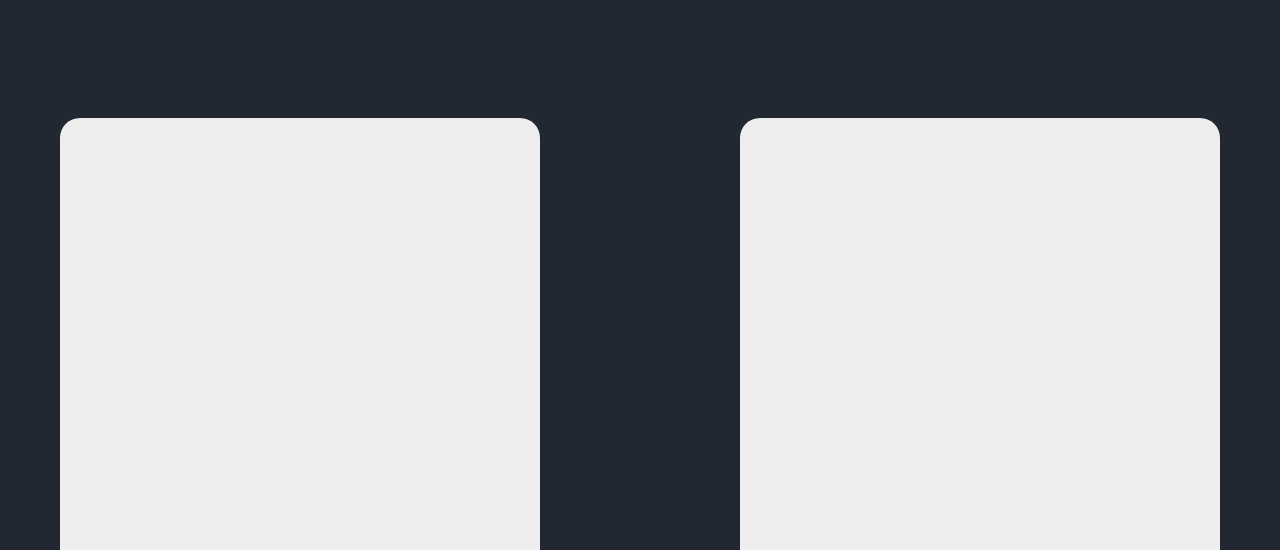
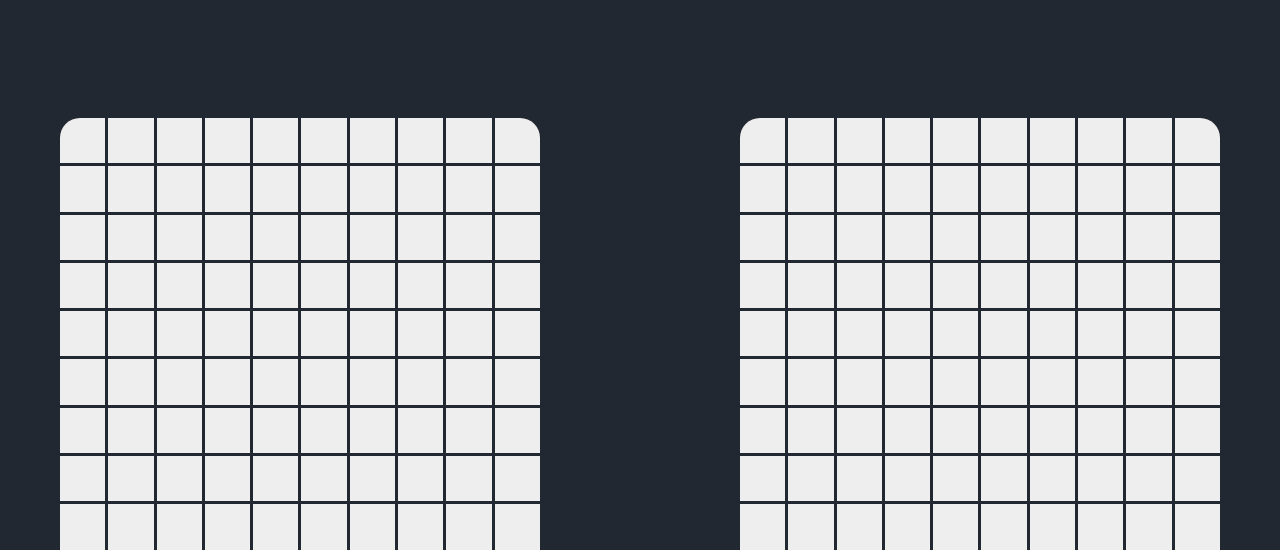
Before and after one commit to LukaTsanavaBTU/odin-battleship, a website: page src/index.html in a window 1280 px wide. Shown: the top 550 px of the page. Drawn offline with Linux system fonts and the light colour scheme.

Commit message:
Add basic design for grids

```diff
--- a/src/index.html
+++ b/src/index.html
@@ -5,6 +5,7 @@
     <meta name="viewport" content="width=device-width, initial-scale=1.0">
     <title>Odin Battleship</title>
     <link rel="stylesheet" href="./styles.css">
+    <script src="./index.js" defer></script>
 </head>
 <body>
     <main>
--- /dev/null
+++ b/src/index.js
@@ -0,0 +1,9 @@
+const grids = document.querySelectorAll(".grid");
+
+grids.forEach((grid) => {
+    for (let i = 0; i < 100; i++) {
+        const gridCell = document.createElement("div");
+        gridCell.classList.add("grid-cell");
+        grid.appendChild(gridCell);
+    }
+});
--- a/src/styles.css
+++ b/src/styles.css
@@ -6,7 +6,6 @@
     --font-clr: #EEEEEE;
     --font-clr-darker: #D6D5D5;
     --hit-clr: #FF568C;
-
 }
 
 body {
@@ -41,10 +40,24 @@ main {
 }
 
 .grid {
+    display: grid;
+    grid-template-columns: repeat(10, 1fr);
+    gap: 3px;
     height: 480px;
     width: 480px;
+    background-color: var(--background-clr);
+    border-radius: 20px;
+    overflow: hidden;
+}
+
+.grid-cell {
     background-color: var(--font-clr);
-    border-radius: 20px;
+    &:hover {
+        background-color: var(--font-clr-darker);
+    }
+    &:active {
+        background-color: var(--font-clr);
+    }
 }
 
 .info {
```
